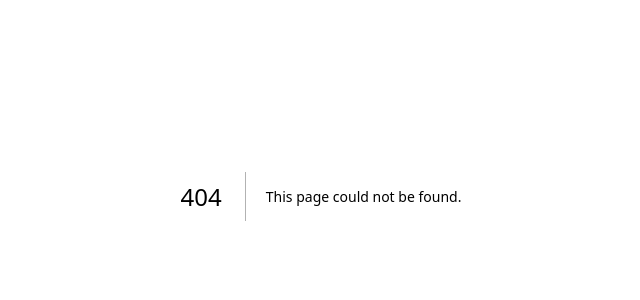
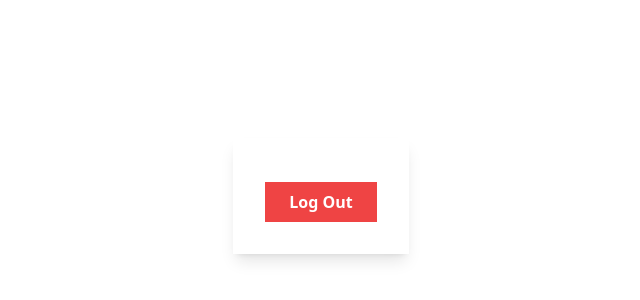
Before and after one commit to chanchalka/big-mumbai, a Next.js app: page /dashboard in a window 1280 px wide. Before the commit this address had no page. Shown: the part 204-504 px from the top of the page, without its empty margins (319-959 px from the left). Built offline with nearby package versions, Linux system fonts and the light colour scheme.

Commit message:
Create page.tsx

```diff
--- /dev/null
+++ b/src/app/dashboard/page.tsx
@@ -0,0 +1,26 @@
+"use client";
+import { signOut } from 'next-auth/react';
+import React from 'react'
+
+const page = () => {
+
+    // const { data: session } = useSession();
+
+  return (
+    <div className="grid place-items-center h-screen">
+      <div className="shadow-lg p-8 bg-zince-300/10 flex flex-col gap-2 my-6">
+        {/* <div>
+          Name: <span className="font-bold">{session?.user?.name}</span>
+        </div>
+        <div>
+          Email: <span className="font-bold">{session?.user?.email}</span>
+        </div> */}
+        <button onClick={() => signOut()} className="bg-red-500 text-white font-bold px-6 py-2 mt-3">
+          Log Out
+        </button>
+      </div>
+    </div>
+  )
+}
+
+export default page
```
